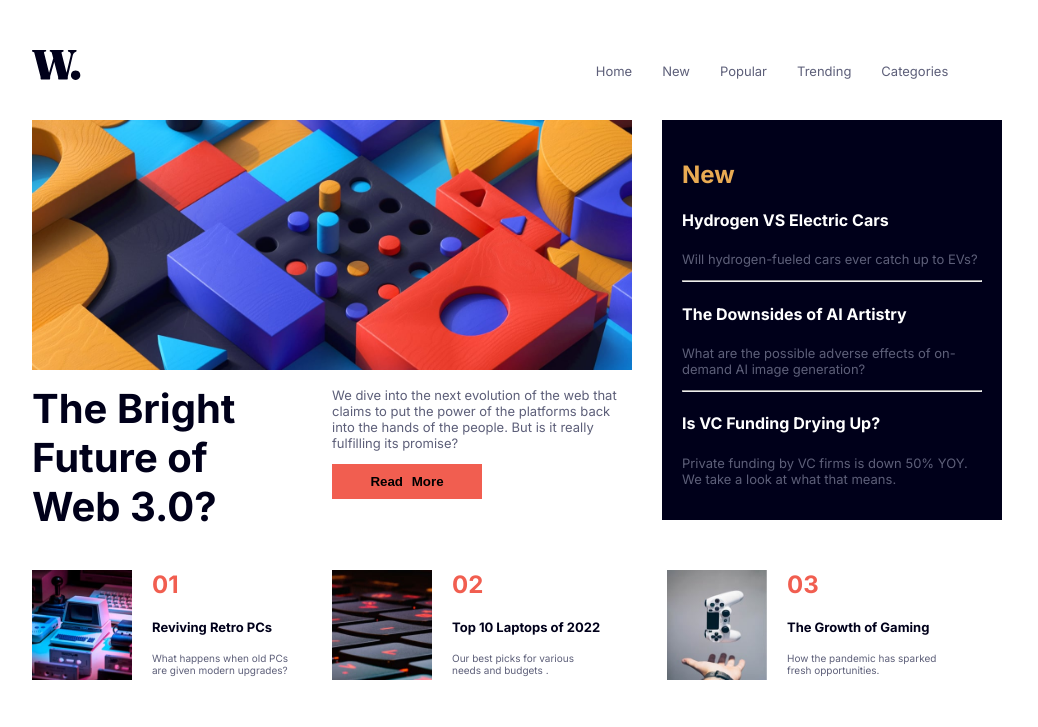
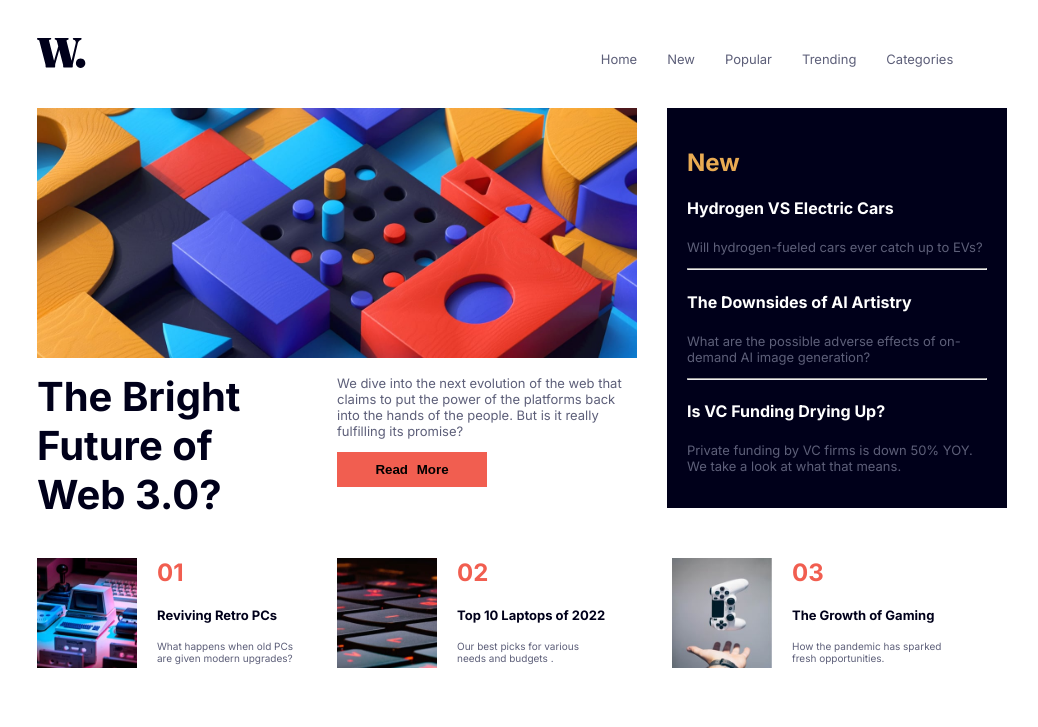
Before and after one commit to zico368/news-homepage, a plain HTML site: page index.html in a window 1280 px wide. Shown: the whole page, without its empty margins (118-1156 px from the left). Drawn offline with Linux system fonts and the light colour scheme.

Commit message:
updated css

```diff
--- a/index.html
+++ b/index.html
@@ -12,6 +12,7 @@
 
 </head>
 <body>
+  <div class="page">
     <div class="content">
       <div class="menu">
         <img src="assets\images\logo.svg" class="w-logo">
@@ -79,10 +80,7 @@
         </div>
 
       </div>
-
-
-
-
+    </div>
   </div>
 </body>
 </html>
--- a/style.css
+++ b/style.css
@@ -2,13 +2,15 @@
 @import url('https://fonts.googleapis.com/css2?family=Inter:ital,opsz,wght@0,14..32,100..900;1,14..32,100..900&display=swap');
 
 
-
-
 body{
     font-family: "Inter", sans-serif;
-    margin: 150px;
-    margin-top: 50px;
-    margin-right: 0px;
+}
+.page{
+    display: flex;
+    align-items: center;
+    justify-content: center;
+    margin-top: 3%;
+
 }
 
 .menu{
```
Lines whose indentation alone changed are shown as unchanged.
